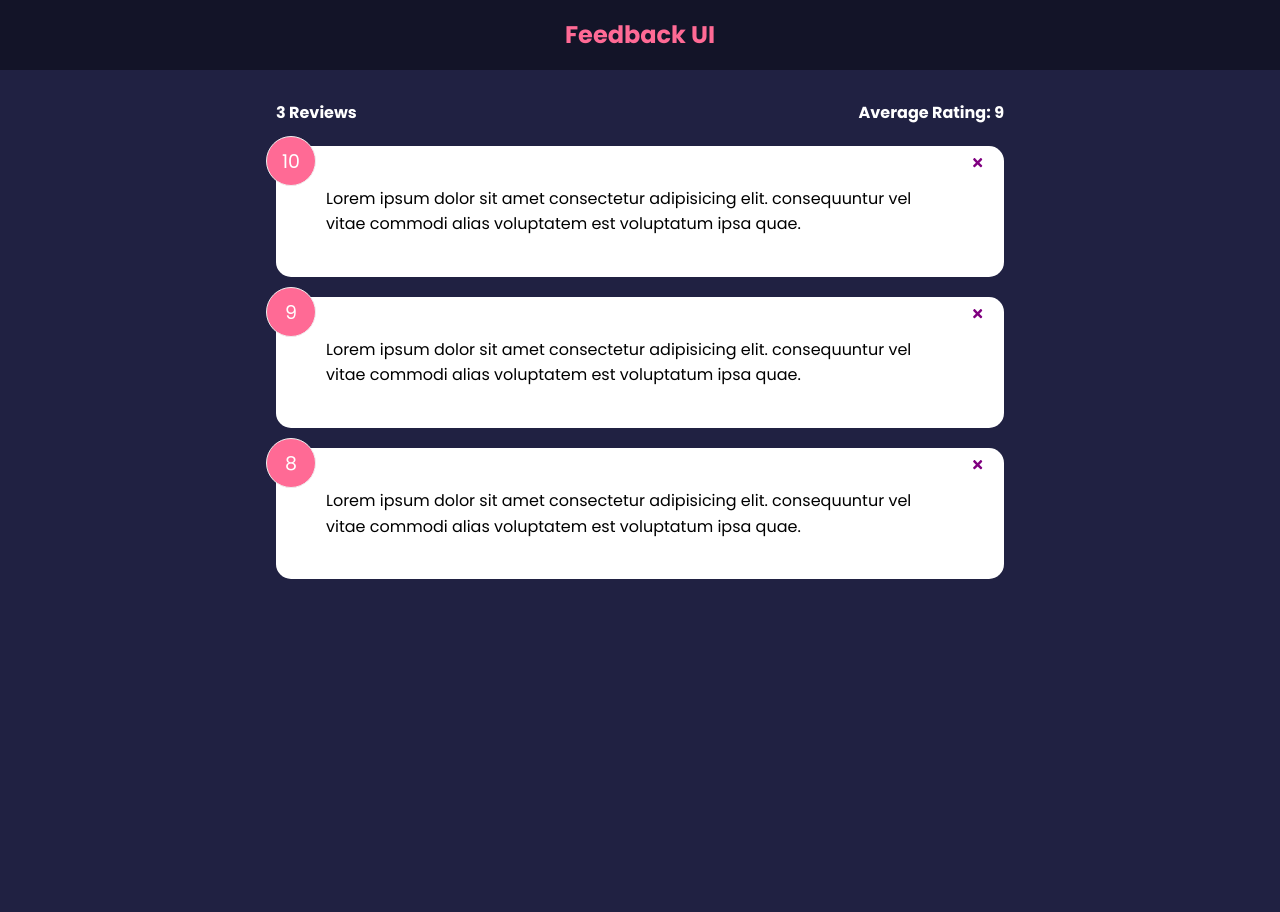
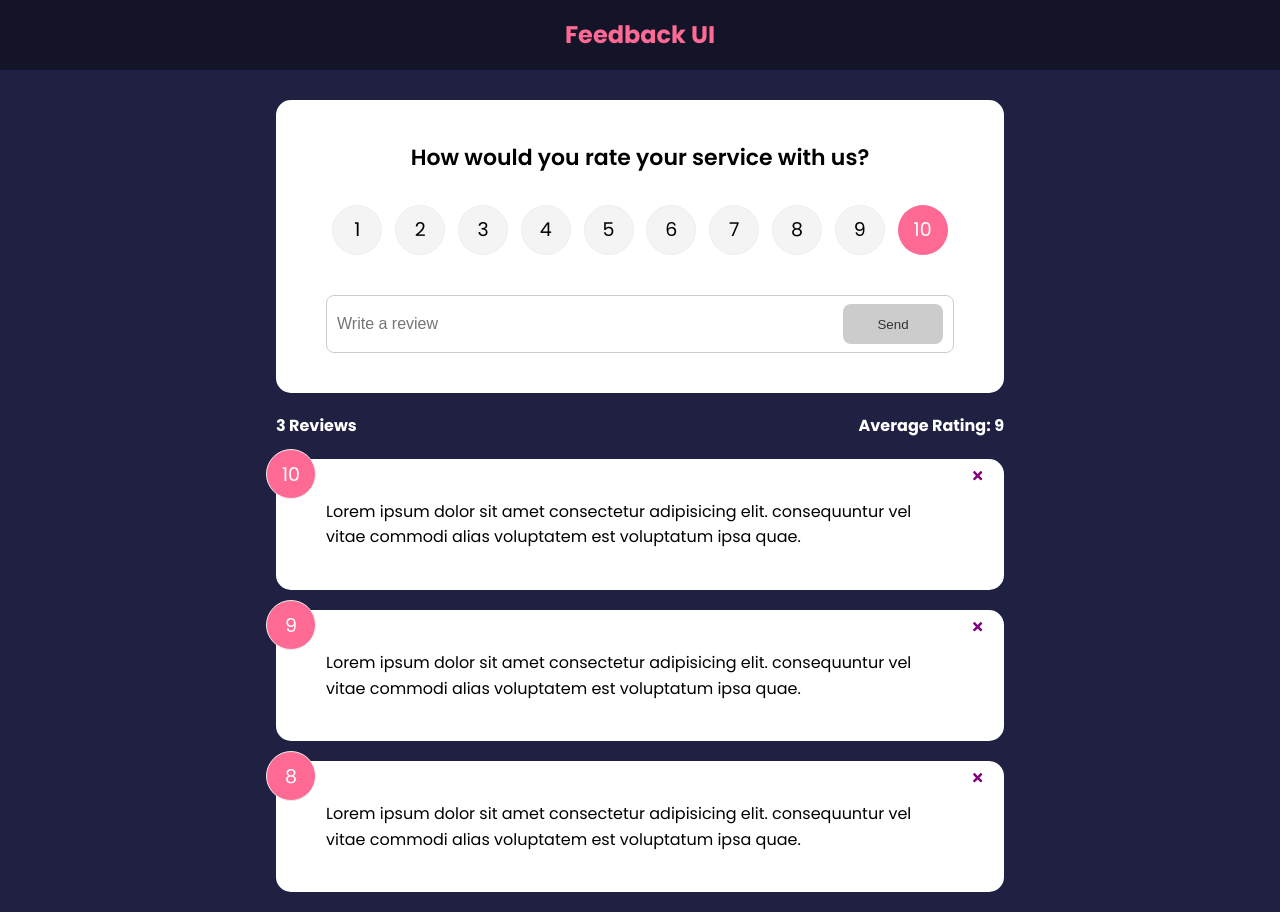
Before and after one commit to steview-d/feedback-app, a React (Create React App) app: page / in a window 1280 px wide. Before the commit the page ends 800 px from the top, so only its background shows below. Built offline with nearby package versions, Linux system fonts and the light colour scheme.

Commit message:
Update with content up to s3v22

```diff
--- a/src/App.js
+++ b/src/App.js
@@ -2,6 +2,7 @@ import { useState } from 'react';
 import Header from './components/Header';
 import FeedbackList from './components/FeedbackList';
 import FeedbackStats from './components/FeedbackStats';
+import FeedbackForm from './components/FeedbackForm';
 
 import FeedbackData from './data/FeedbackData';
 
@@ -18,6 +19,7 @@ function App() {
     <>
       <Header />
       <div className='container'>
+      <FeedbackForm />
         <FeedbackStats feedback={feedback} />
         <FeedbackList feedback={feedback} handleDelete={deleteFeedback} />
       </div>
--- /dev/null
+++ b/src/components/FeedbackForm.jsx
@@ -0,0 +1,48 @@
+import { useState } from 'react';
+import RatingSelect from './RatingSelect';
+import Card from './shared/Card';
+import Button from './shared/Button';
+
+function FeedbackForm() {
+  const [text, setText] = useState('');
+  const [rating, setRating] = useState(10);
+  const [btnDisabled, setBtnDisabled] = useState(true);
+  const [message, setMessage] = useState('');
+
+  const handleTextChange = ({ target: { value } }) => {
+    if(value === '') {
+        setBtnDisabled(true)
+        setMessage(null)
+    } else if (value.trim().length < 10) {
+        setBtnDisabled(true)
+        setMessage('Text must be at least 10 characters')
+    } else {
+        setBtnDisabled(false)
+        setMessage(null)
+    }
+
+      setText(value)
+  }
+
+  return (
+    <Card>
+      <form>
+        <h2>How would you rate your service with us?</h2>
+        <RatingSelect select={(rating) => setRating(rating)} />
+        {/* @todo - rating select component */}
+        <div className='input-group'>
+          <input
+            onChange={handleTextChange}
+            type='text'
+            placeholder='Write a review'
+            value={text}
+          />
+          <Button type='submit' isDisabled={btnDisabled}>Send</Button>
+        </div>
+        {message && <div className='message'>{message}</div> }
+      </form>
+    </Card>
+  );
+}
+
+export default FeedbackForm;
--- /dev/null
+++ b/src/components/RatingSelect.jsx
@@ -0,0 +1,127 @@
+import { useState } from 'react';
+
+function RatingSelect({ select }) {
+  const [selected, setSelected] = useState(10);
+
+  const handleChange = (e) => {
+      setSelected(+e.currentTarget.value)
+      select(+e.currentTarget.value)
+  }
+
+  return (
+    <ul className='rating'>
+      <li>
+        <input
+          type='radio'
+          id='num1'
+          name='rating'
+          value='1'
+          onChange={handleChange}
+          checked={selected === 1}
+        />
+        <label htmlFor='num1'>1</label>
+      </li>
+      <li>
+        <input
+          type='radio'
+          id='num2'
+          name='rating'
+          value='2'
+          onChange={handleChange}
+          checked={selected === 2}
+        />
+        <label htmlFor='num2'>2</label>
+      </li>
+      <li>
+        <input
+          type='radio'
+          id='num3'
+          name='rating'
+          value='3'
+          onChange={handleChange}
+          checked={selected === 3}
+        />
+        <label htmlFor='num3'>3</label>
+      </li>
+      <li>
+        <input
+          type='radio'
+          id='num4'
+          name='rating'
+          value='4'
+          onChange={handleChange}
+          checked={selected === 4}
+        />
+        <label htmlFor='num4'>4</label>
+      </li>
+      <li>
+        <input
+          type='radio'
+          id='num5'
+          name='rating'
+          value='5'
+          onChange={handleChange}
+          checked={selected === 5}
+        />
+        <label htmlFor='num5'>5</label>
+      </li>
+      <li>
+        <input
+          type='radio'
+          id='num6'
+          name='rating'
+          value='6'
+          onChange={handleChange}
+          checked={selected === 6}
+        />
+        <label htmlFor='num6'>6</label>
+      </li>
+      <li>
+        <input
+          type='radio'
+          id='num7'
+          name='rating'
+          value='7'
+          onChange={handleChange}
+          checked={selected === 7}
+        />
+        <label htmlFor='num7'>7</label>
+      </li>
+      <li>
+        <input
+          type='radio'
+          id='num8'
+          name='rating'
+          value='8'
+          onChange={handleChange}
+          checked={selected === 8}
+        />
+        <label htmlFor='num8'>8</label>
+      </li>
+      <li>
+        <input
+          type='radio'
+          id='num9'
+          name='rating'
+          value='9'
+          onChange={handleChange}
+          checked={selected === 9}
+        />
+        <label htmlFor='num9'>9</label>
+      </li>
+      <li>
+        <input
+          type='radio'
+          id='num10'
+          name='rating'
+          value='10'
+          onChange={handleChange}
+          checked={selected === 10}
+        />
+        <label htmlFor='num10'>10</label>
+      </li>
+    </ul>
+  );
+}
+
+export default RatingSelect;
--- /dev/null
+++ b/src/components/shared/Button.jsx
@@ -0,0 +1,26 @@
+import PropTypes from 'prop-types'
+
+
+function Button({ children, version, type, isDisabled }) {
+    return (
+        <button type={type} disabled={isDisabled} className={`btn btn-${version}`}>
+            {children}
+        </button>
+    )
+}
+
+Button.defaultProps = {
+    version: 'primary',
+    type: 'button',
+    isDisabled: false
+}
+
+Button.propTypes = {
+    children: PropTypes.node.isRequired,
+    version: PropTypes.string,
+    type: PropTypes.string,
+    isDisabled: PropTypes.bool
+
+}
+
+export default Button
```
